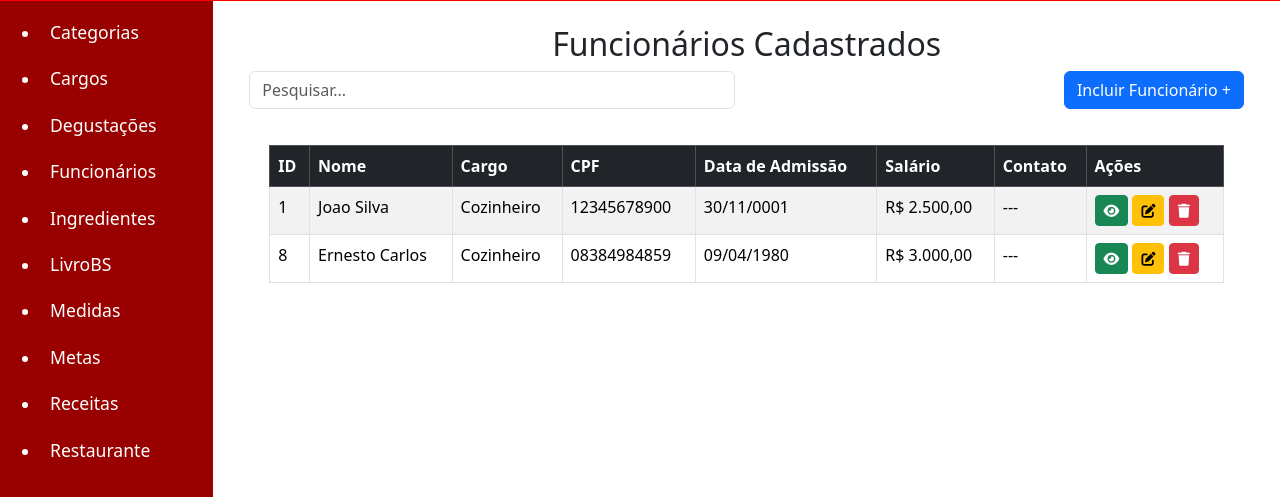
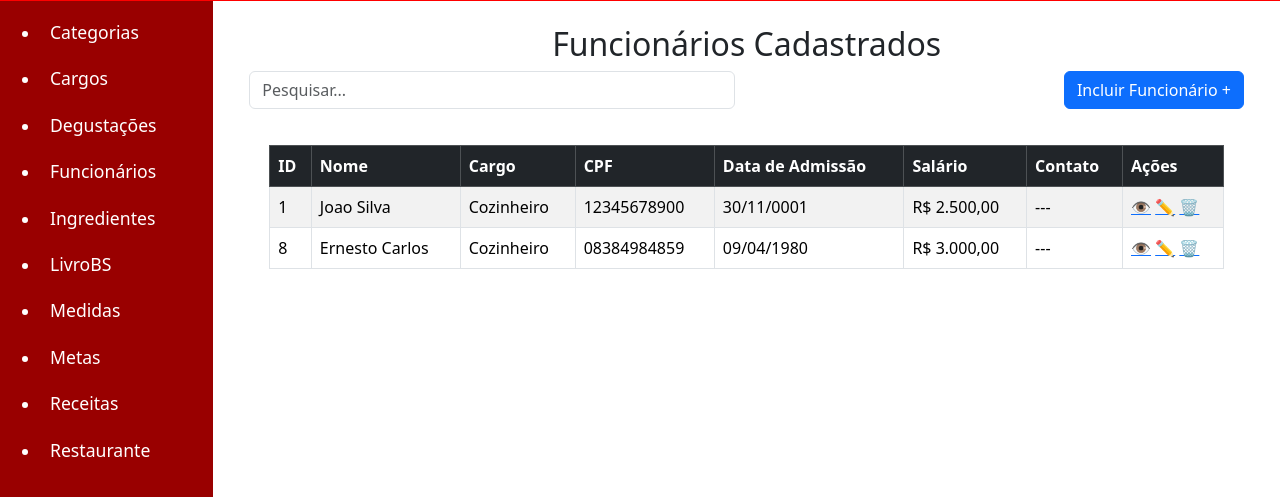
Before and after one commit to AntoniaBod/SistemaIntranetBS, a PHP site: page /SistemaIntranetBS/TEMPLATES/listarFunc_admin.php in a window 1280 px wide. Shown: the part 519-1016 px from the top of the page. Run offline with PHP 8.4, Linux system fonts and the light colour scheme; some libraries are stand-ins or nearby versions.

Commit message:
Atualização

```diff
--- a/TEMPLATES/listarFunc_admin.php
+++ b/TEMPLATES/listarFunc_admin.php
@@ -13,7 +13,7 @@
 <body>
 <body>
 <body>
-    <header class= "" style="background-color: red;">
+    <header class= "" style="background:red">
         <div class="logo">
             <img src="../IMAGES/logo.jpeg" alt="Logo">
         </div>
@@ -86,15 +86,9 @@
                                     <td>R$ 2.500,00</td>
                                     <td>---</td>
                                     <td>
-                                        <button class="btn btn-success btn-sm">
-                                            <i class="fas fa-eye"></i>
-                                        </button>
-                                        <button class="btn btn-warning btn-sm">
-                                            <i class="fas fa-edit"></i>
-                                        </button>
-                                        <button class="btn btn-danger btn-sm">
-                                            <i class="fas fa-trash"></i>
-                                        </button>
+                                        <a href="visualizarCargo.php?id=2" class="btn-view">👁️</a>
+                                        <a href="editarCargo.php?id=2" class="btn-edit">✏️</a>
+                                        <a href="../CONFIG/processamento.php?acao=excluir&id=2" class="btn-delete" onclick="return confirm('Tem certeza que deseja excluir este funcionário?');">🗑️</a>
                                     </td>
                                 </tr>
                                 <tr>
@@ -106,15 +100,9 @@
                                     <td>R$ 3.000,00</td>
                                     <td>---</td>
                                     <td>
-                                        <button class="btn btn-success btn-sm">
-                                            <i class="fas fa-eye"></i>
-                                        </button>
-                                        <button class="btn btn-warning btn-sm">
-                                            <i class="fas fa-edit"></i>
-                                        </button>
-                                        <button class="btn btn-danger btn-sm">
-                                            <i class="fas fa-trash"></i>
-                                        </button>
+                                        <a href="visualizarCargo.php?id=2" class="btn-view">👁️</a>
+                                        <a href="editarCargo.php?id=2" class="btn-edit">✏️</a>
+                                        <a href="../CONFIG/processamento.php?acao=excluir&id=2" class="btn-delete" onclick="return confirm('Tem certeza que deseja excluir este funcionário?');">🗑️</a>
                                     </td>
                                 </tr>
                                 <!-- Outros registros de funcionários -->
```
